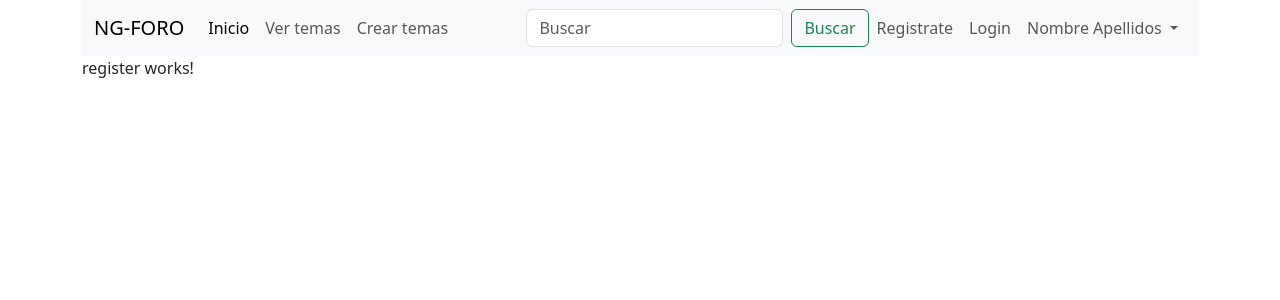
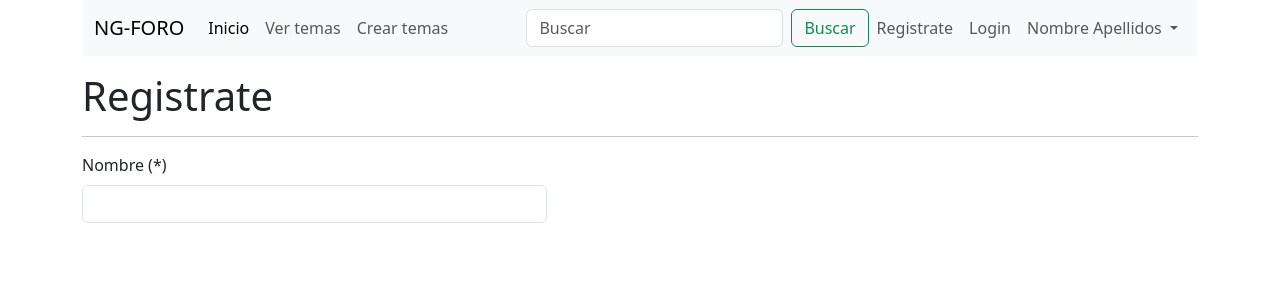
Before and after one commit to javiersanhueza/foro-angular, an Angular app: page /register in a window 1280 px wide. Shown: the top 300 px of the page. Built offline with nearby package versions, Linux system fonts and the light colour scheme.

Commit message:
creando el formulario de registro

```diff
--- a/src/app/app.module.ts
+++ b/src/app/app.module.ts
@@ -6,6 +6,7 @@ import { AppComponent } from './app.component';
 import { RegisterComponent } from './components/register/register.component';
 import { LoginComponent } from './components/login/login.component';
 import { HomeComponent } from './components/home/home.component';
+import { FormsModule } from '@angular/forms';
 
 @NgModule({
   declarations: [
@@ -16,7 +17,8 @@ import { HomeComponent } from './components/home/home.component';
   ],
   imports: [
     BrowserModule,
-    routing
+    routing,
+    FormsModule
   ],
   providers: [
     appRoutingProviders
--- a/src/app/components/register/register.component.html
+++ b/src/app/components/register/register.component.html
@@ -1 +1,31 @@
-<p>register works!</p>
+<div class="col-lg-12 mt-3">
+  <h1>{{ pageTitle }}</h1>
+  <hr>
+  <form class="col-md-5 ms-0 ps-0" #registerForm="ngForm" (ngSubmit)="onSubmit(registerForm)">
+    <div class="form-group">
+      <label for="name" class="form-label">Nombre (*)</label>
+      <input
+        type="text"
+        name="name"
+        id="name"
+        class="form-control"
+        #name="ngModel"
+        [(ngModel)]="user.name"
+        pattern="^[a-zA-ZáéíóúüñÑ\s]+$"
+        [ngClass]="[
+            name.invalid && (name.dirty || name.touched) ? 'is-invalid' : '',
+            name.valid ? 'is-valid' : ''
+          ]"
+        required
+      >
+      <div *ngIf="name.invalid && (name.dirty || name.touched)">
+        <small *ngIf="name.errors?.['required']" class="invalid-feedback d-block">
+          El campo nombre es requerido
+        </small>
+        <small *ngIf="!name.errors?.['required'] && !name.valid" class="invalid-feedback d-block">
+          El campo nombre es inválido
+        </small>
+      </div>
+    </div>
+  </form>
+</div>
--- a/src/app/components/register/register.component.ts
+++ b/src/app/components/register/register.component.ts
@@ -26,4 +26,8 @@ export class RegisterComponent implements OnInit {
   ngOnInit(): void {
   }
 
+  onSubmit(form: any) {
+    console.log(this.user);
+  }
+
 }
```
